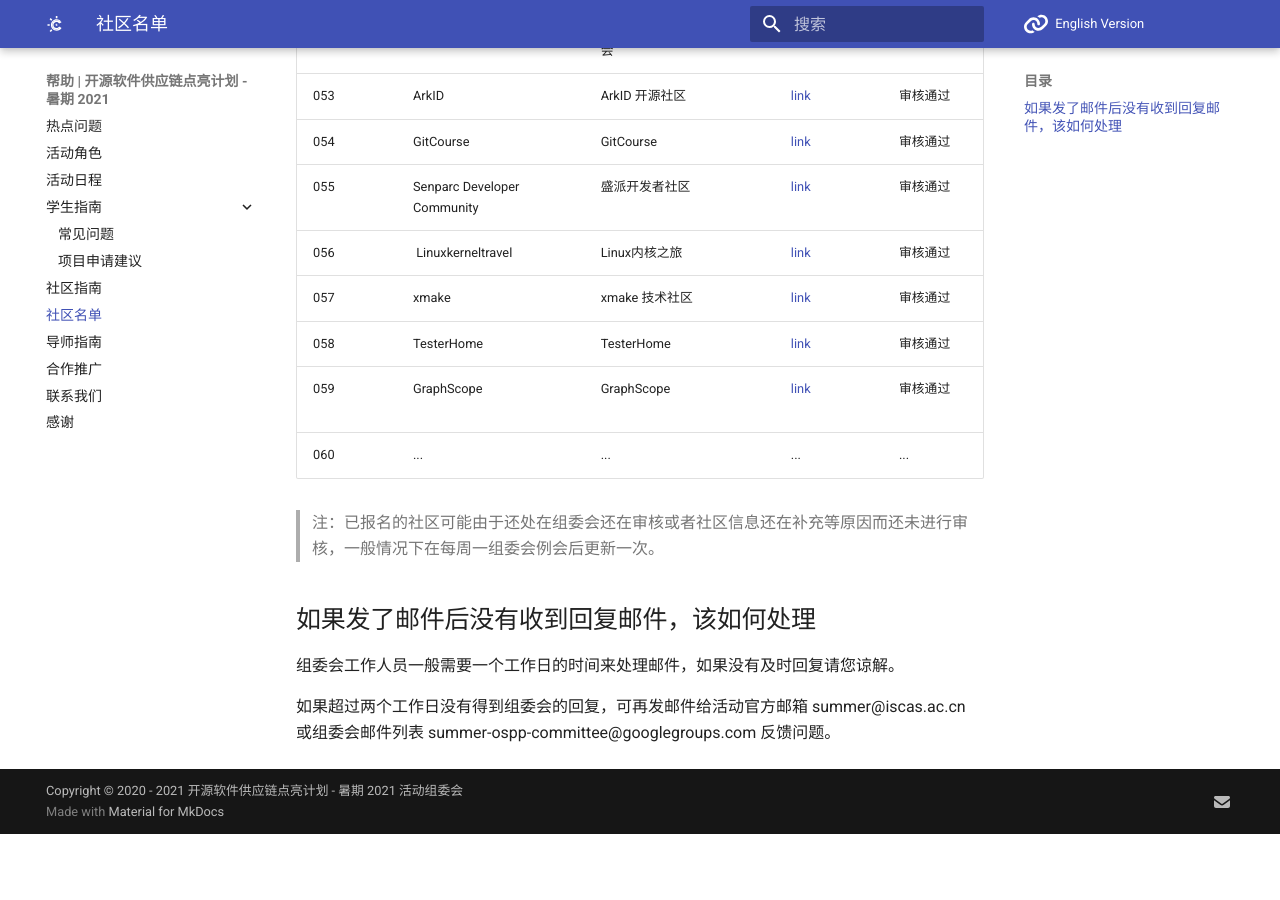
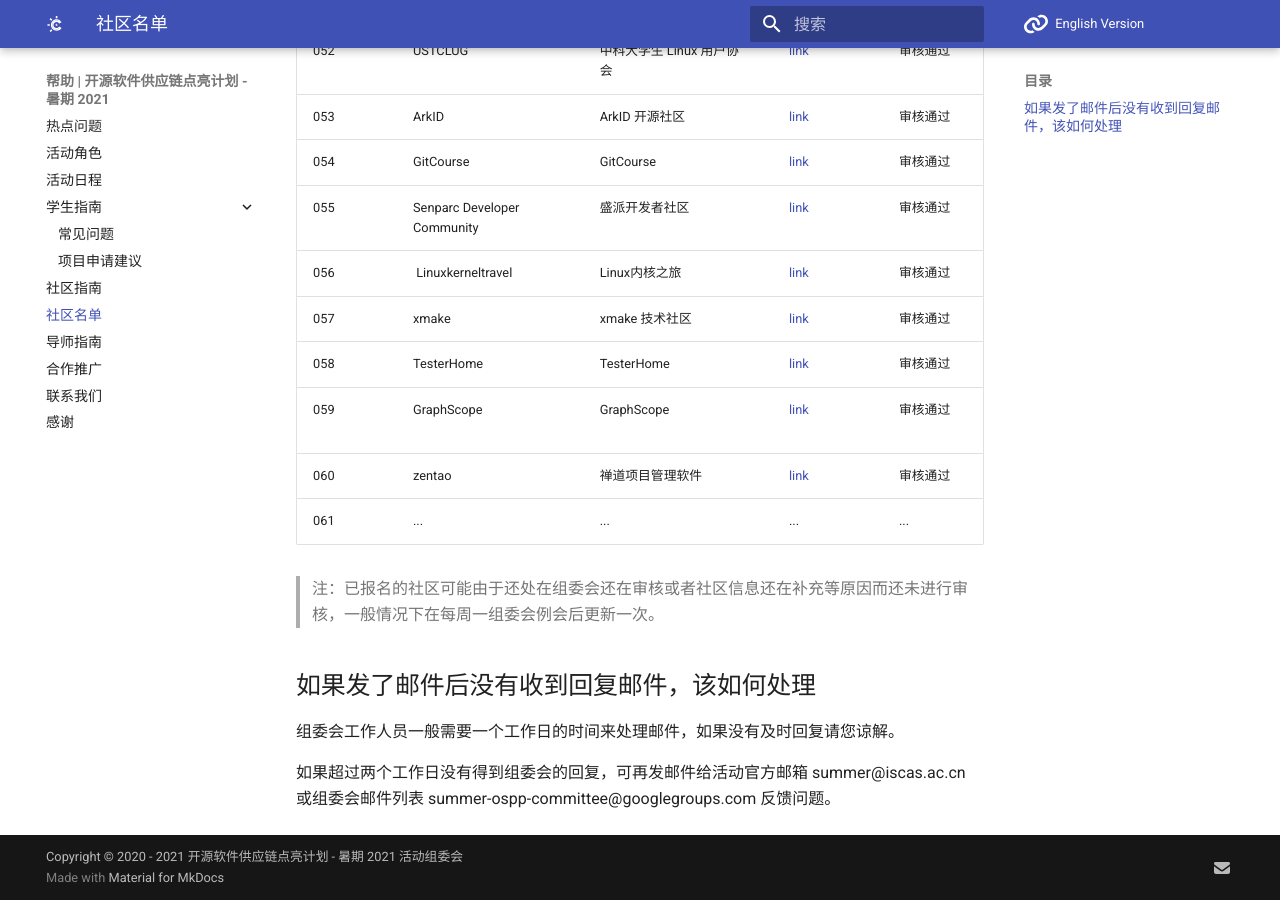
Before and after one commit to summer-ospp/help, an MkDocs documentation site: the page built from docs/communities-list.md, in a window 1280 px wide and 900 px high, scrolled down 2794 px. Built offline with MkDocs 1.6.1 and Material for MkDocs 9.7.7, drawn with Linux system fonts in a browser that asks for light colours; comment, search, counter and statistics services are not loaded; before the commit the page ends 3628 px from its top, so only the background shows below that.

Commit message:
Update communities-list.md

```diff
--- a/docs/communities-list.md
+++ b/docs/communities-list.md
@@ -65,7 +65,8 @@
 | 057  | xmake                   | xmake 技术社区                 | [link](   https://xmake.io   )                                 | 审核通过    |
 | 058  | TesterHome              | TesterHome                     | [link]( https://testerhome.com/ )                              | 审核通过   |
 | 059  | GraphScope              | GraphScope                    | [link]( https://graphscope.io)                                  | 审核通过    |
-| 060  | ...                     | ...                | ...         | ...    |
+| 060  | zentao                  | 禅道项目管理软件                 | [link]( https://www.zentao.net/)                   | 审核通过    |
+| 061  | ...                     | ...                | ...         | ...    |
 
 > 注：已报名的社区可能由于还处在组委会还在审核或者社区信息还在补充等原因而还未进行审核，一般情况下在每周一组委会例会后更新一次。
 
```
